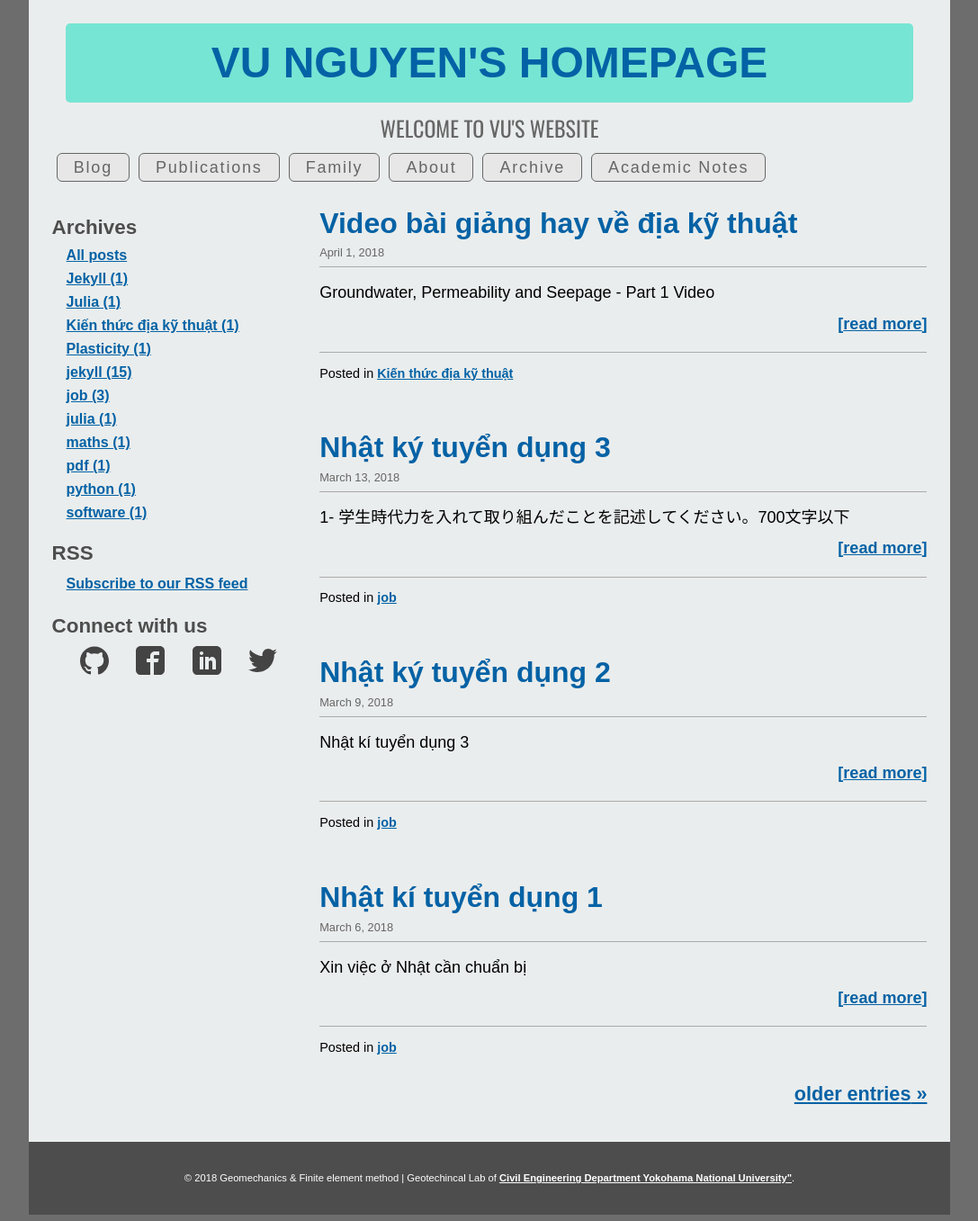
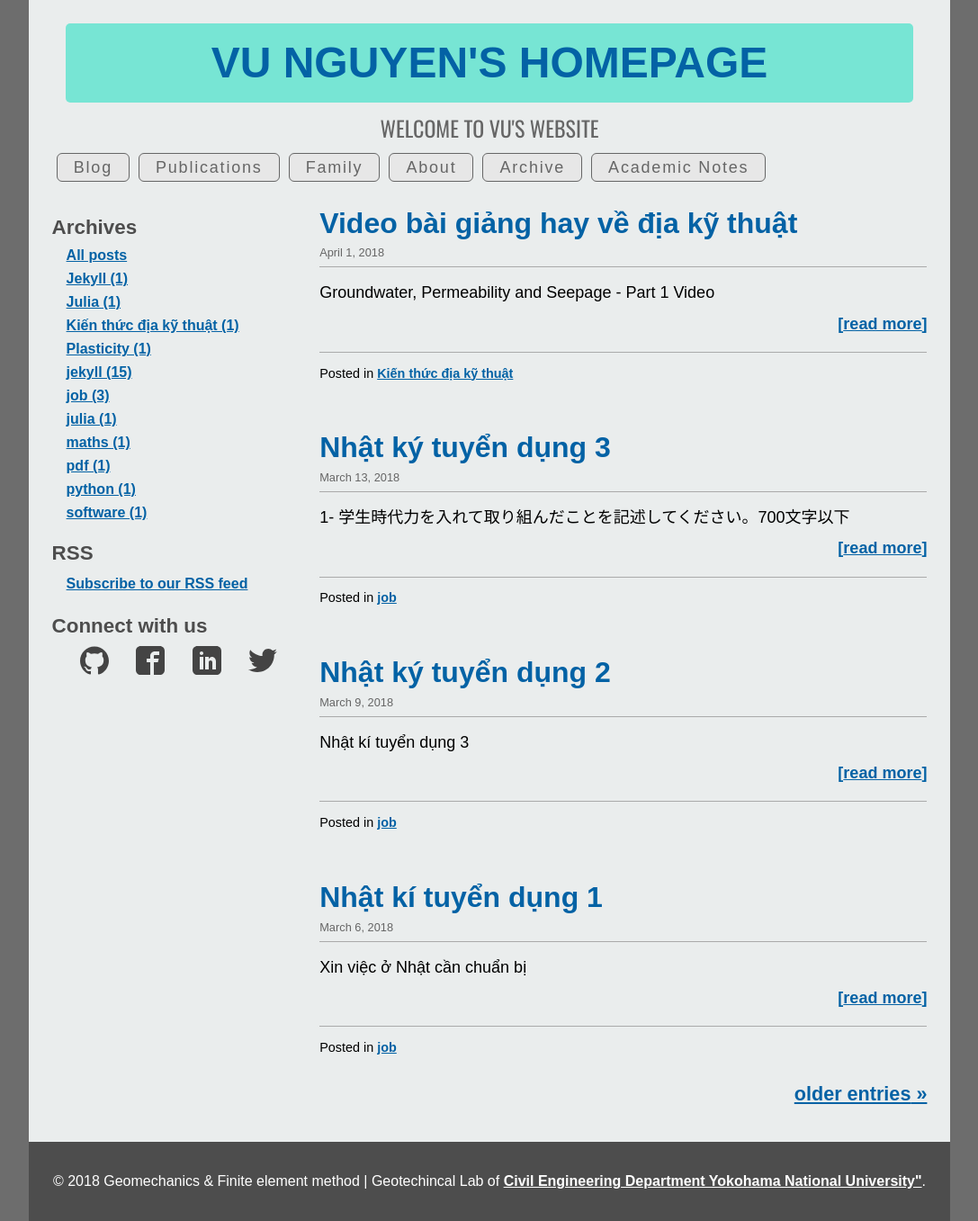
Before and after one commit to quangvunp/geomechanics, a Jekyll site: the page built from index.html, in a window 1280 px wide. Shown: the whole page at 90% size, without its empty margins (96-1183 px from the left). Built offline with Jekyll 4.4.1, drawn with Linux system fonts in a browser that asks for light colours; the list of posts is cut into pages by our own code.

Commit message:
footer fontsize

```diff
--- a/css/main.css
+++ b/css/main.css
@@ -642,7 +642,7 @@ aside li {
 	color: white;
 }
 .legal {
-	font-size: .7em;
+	font-size: 1.0em;
 	margin: 0;
 }
 .page-footer a {
```
